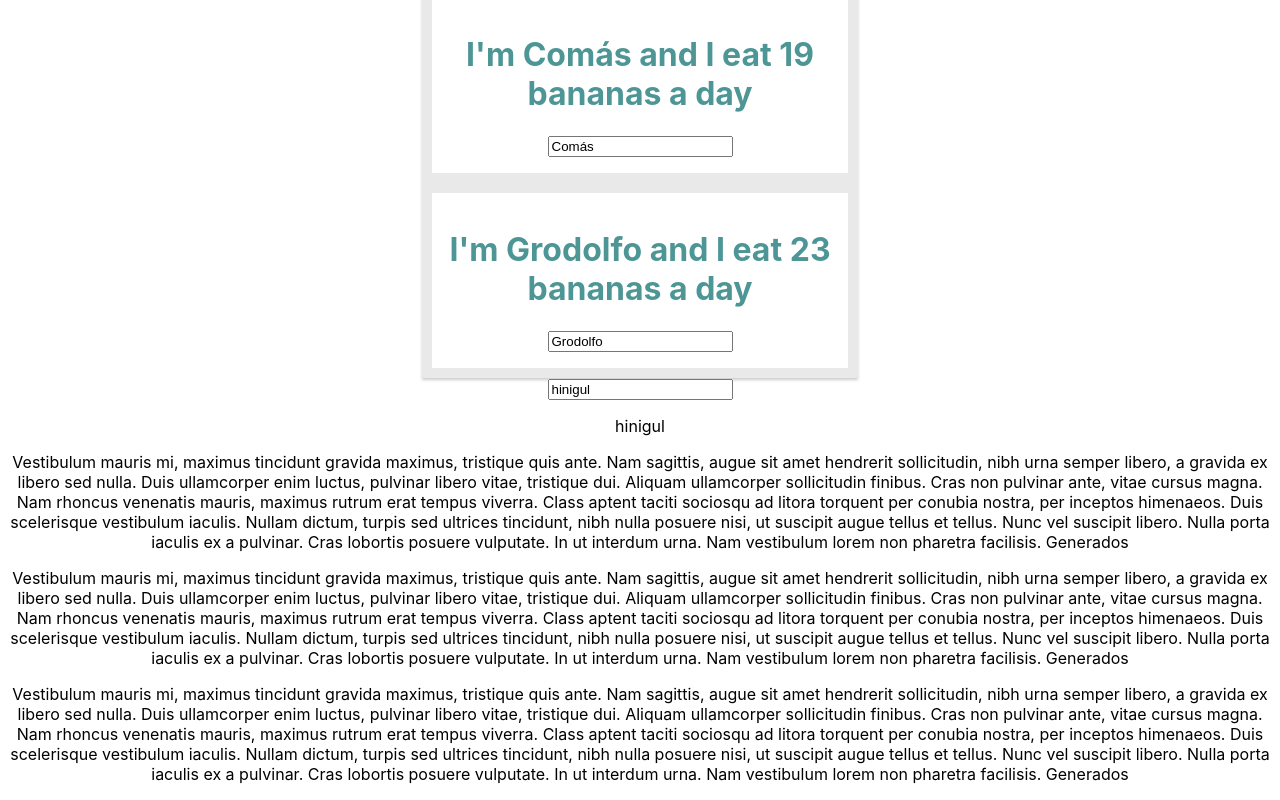
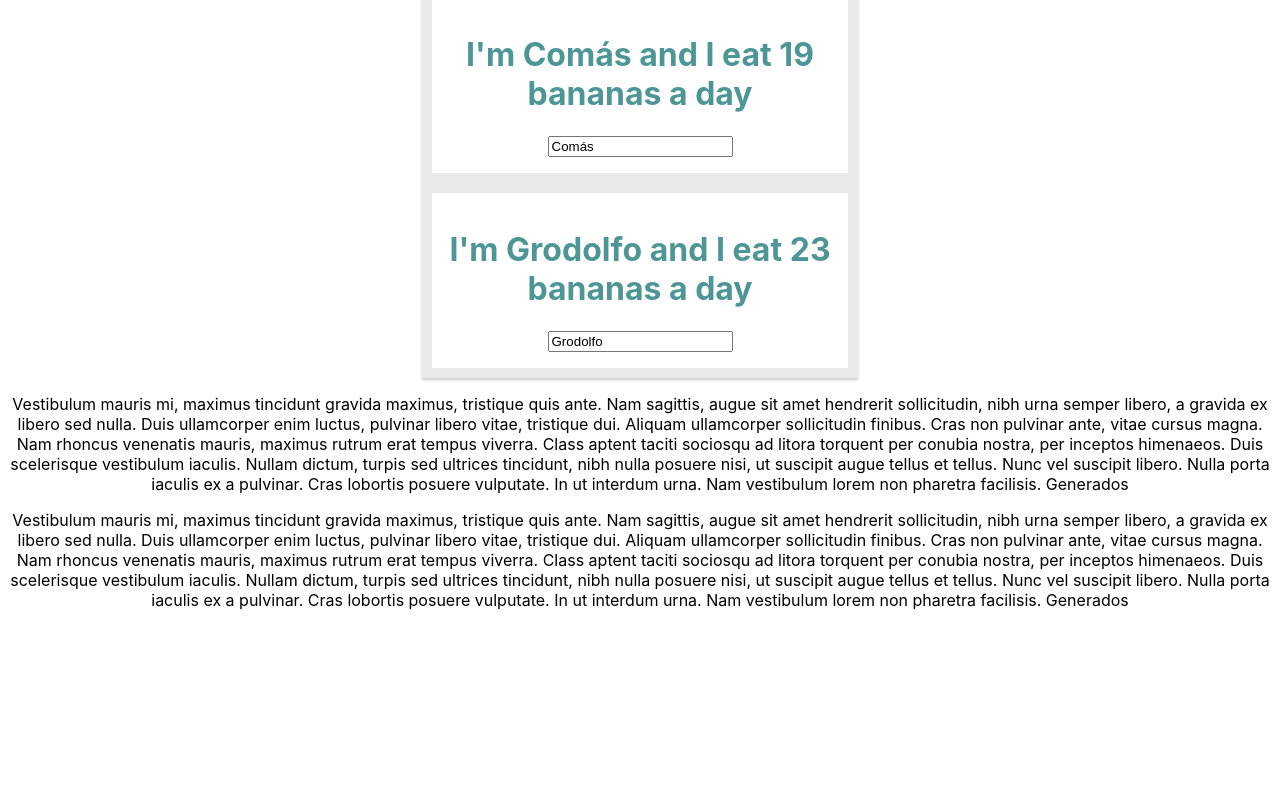
Before and after one commit to programming-classes/react-guide, a React (Create React App) app: page / in a window 1280 px wide. Shown: the part 1709-2509 px from the top of the page. After the commit the page ends 2335 px from the top, so only its background shows below. Built offline with nearby package versions, Linux system fonts and the light colour scheme.

Commit message:
remove unnecessary code

```diff
--- a/src/App.js
+++ b/src/App.js
@@ -1,9 +1,7 @@
 import "./App.css";
 import Person from "./Person/Person";
 import UserOutput from "./UserOutput/UserOutput";
-import UserInput from "./UserInput/UserInput";
 import { Component } from "react";
-import person from "./Person/Person";
 
 class App extends Component {
   state = {
@@ -73,11 +71,6 @@ class App extends Component {
           Show/Hide people
         </button>
         {this.state.isPeopleHidden ? null : this.renderPeople()}
-        <UserInput
-          username={this.state.username}
-          onUsernameChange={this.switchUsernameHandler}
-        />
-        <UserOutput username={this.state.username} />
         <UserOutput />
         <UserOutput />
       </div>
```
